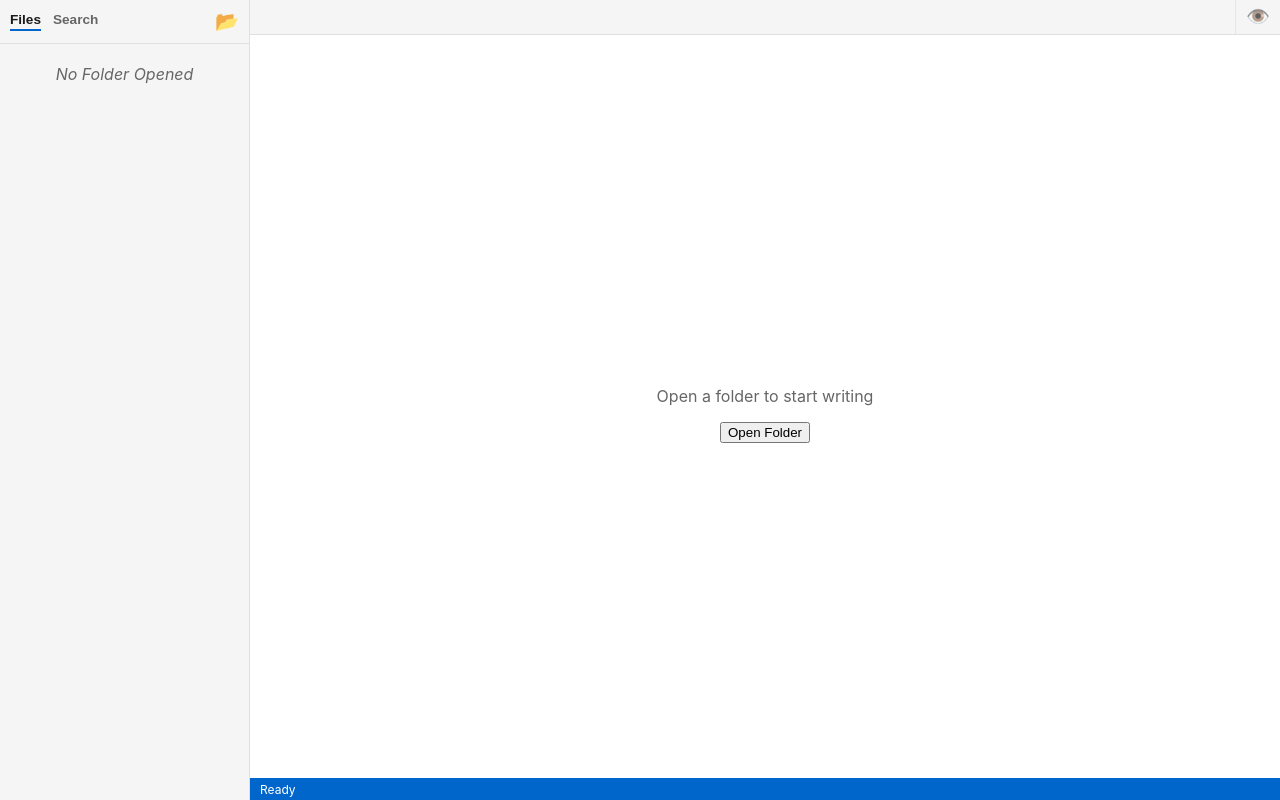
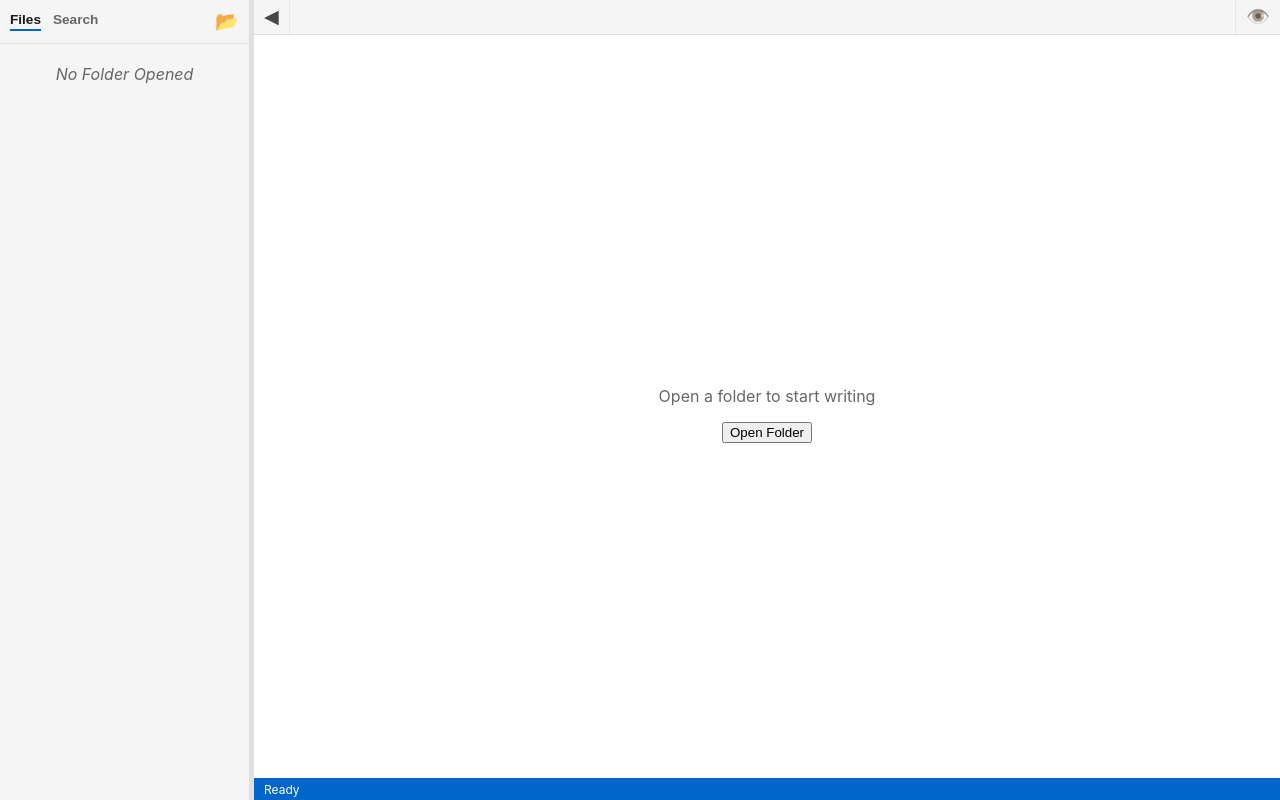
Before and after one commit to PlatoArete/markspace, a SvelteKit app: page / in a window 1280 px wide. Built offline with nearby package versions, Linux system fonts and the light colour scheme.

Commit message:
feat: Introduce tab bar component with file management and workspace state for open files and UI toggles.

```diff
--- a/src/components/TabBar/TabBar.svelte
+++ b/src/components/TabBar/TabBar.svelte
@@ -132,9 +132,22 @@
     function toggleLivePreview() {
         actions.toggleLivePreview();
     }
+
+    function toggleSidebar() {
+        actions.toggleSidebar();
+    }
 </script>
 
 <div class="tab-bar" role="list">
+    <!-- Toggle Sidebar (Left) -->
+    <button
+        class="toggle-btn left-btn"
+        on:click={toggleSidebar}
+        title="Toggle Sidebar"
+    >
+        {$workspaceStore.sidebarVisible ? "◀" : "▶"}
+    </button>
+
     <!-- Scrolled container for tabs -->
     <div
         class="tabs-scroll"
@@ -235,6 +248,10 @@
         transition: opacity 0.2s;
         border-left: 1px solid var(--border);
     }
+    .left-btn {
+        border-left: none;
+        border-right: 1px solid var(--border);
+    }
     .toggle-btn:hover {
         opacity: 1;
         background: rgba(0, 0, 0, 0.05);
--- a/src/lib/workspace/state.ts
+++ b/src/lib/workspace/state.ts
@@ -47,6 +47,7 @@ export interface WorkspaceState {
     closeOtherFiles: (keepIndex: number) => void;
     moveOpenFiles: (fromIndex: number, toIndex: number) => void;
     toggleLivePreview: () => void;
+    toggleSidebar: () => void;
     setFiles: (files: OpenFile[]) => void;
 }
 
@@ -175,6 +176,8 @@ const startStore = createStore<WorkspaceState>((set) => ({
     }),
 
     toggleLivePreview: () => set((state) => ({ livePreviewEnabled: !state.livePreviewEnabled })),
+
+    toggleSidebar: () => set((state) => ({ sidebarVisible: !state.sidebarVisible })),
 }));
 
 export const workspaceStore = toSvelteStore(startStore);
--- a/src/routes/+page.svelte
+++ b/src/routes/+page.svelte
@@ -172,12 +172,6 @@
       if (file) {
         // Check if virtual file
         if (file.path.startsWith("Untitled-")) {
-          // Redirect to Save As
-          // We need to call handleSaveAs but it relies on active index.
-          // If the autosave triggers for a non-active file (rare but possible), we might have issues.
-          // But here saveContent is triggered by Ctrl+S on ACTIVE file primarily or debouncer?
-          // Actually saveContent is called by Ctrl+S manually now.
-          // So file is likely active.
           if (index === $workspaceStore.activeFileIndex) {
             await handleSaveAs();
           } else {
@@ -198,15 +192,76 @@
           saveStatus = `Error: ${e.message || e}`;
         }
       }
-    }, 100); // Reduced delay for explicit save
+    }, 100);
+  }
+
+  // Sidebar Resizing Logic
+  let isResizing = false;
+
+  function startResize() {
+    isResizing = true;
+    // Prevent text selection during resize
+    document.body.style.userSelect = "none";
+    document.body.style.cursor = "col-resize";
+  }
+
+  function stopResize() {
+    if (isResizing) {
+      isResizing = false;
+      document.body.style.userSelect = "";
+      document.body.style.cursor = "";
+    }
+  }
+
+  function handleResize(e: MouseEvent) {
+    if (!isResizing) return;
+
+    let newWidth = e.clientX;
+    const SNAP_THRESHOLD = 50; // px
+    const MIN_WIDTH = 150;
+    const MAX_WIDTH = 800; // reasonable max
+
+    // Snap to close
+    if (newWidth < SNAP_THRESHOLD) {
+      if ($workspaceStore.sidebarVisible) {
+        actions.setSidebarVisible(false);
+      }
+      // We don't update width when snapped closed, or maybe we set it to min for next open?
+      // Let's keep width somewhat valid.
+      return;
+    }
+
+    // Auto-show if dragged out
+    if (!$workspaceStore.sidebarVisible && newWidth > SNAP_THRESHOLD) {
+      actions.setSidebarVisible(true);
+    }
+
+    // Clamp width
+    if (newWidth < MIN_WIDTH) newWidth = MIN_WIDTH;
+    if (newWidth > MAX_WIDTH) newWidth = MAX_WIDTH;
+
+    actions.setSidebarWidth(newWidth);
   }
 </script>
+
+<svelte:window
+  on:keydown={handleKeydown}
+  on:mousemove={handleResize}
+  on:mouseup={stopResize}
+/>
 
 <div class="app-container">
   <Sidebar
     width={$workspaceStore.sidebarWidth}
     visible={$workspaceStore.sidebarVisible}
   />
+
+  <!-- svelte-ignore a11y-no-static-element-interactions -->
+  <div
+    class="resizer"
+    on:mousedown={startResize}
+    class:hidden={!$workspaceStore.sidebarVisible}
+  ></div>
 
   <div class="main-area">
     <TabBar />
@@ -250,8 +305,6 @@
   />
 </div>
 
-<svelte:window on:keydown={handleKeydown} />
-
 <style>
   .status-bar {
     height: 22px;
@@ -291,4 +344,18 @@
     height: 100%;
     color: var(--text-secondary);
   }
+  .resizer {
+    width: 4px;
+    cursor: col-resize;
+    background: var(--border);
+    transition: background 0.2s;
+    z-index: 10;
+  }
+  .resizer:hover,
+  .resizer:active {
+    background: var(--accent);
+  }
+  .resizer.hidden {
+    display: none;
+  }
 </style>
```
